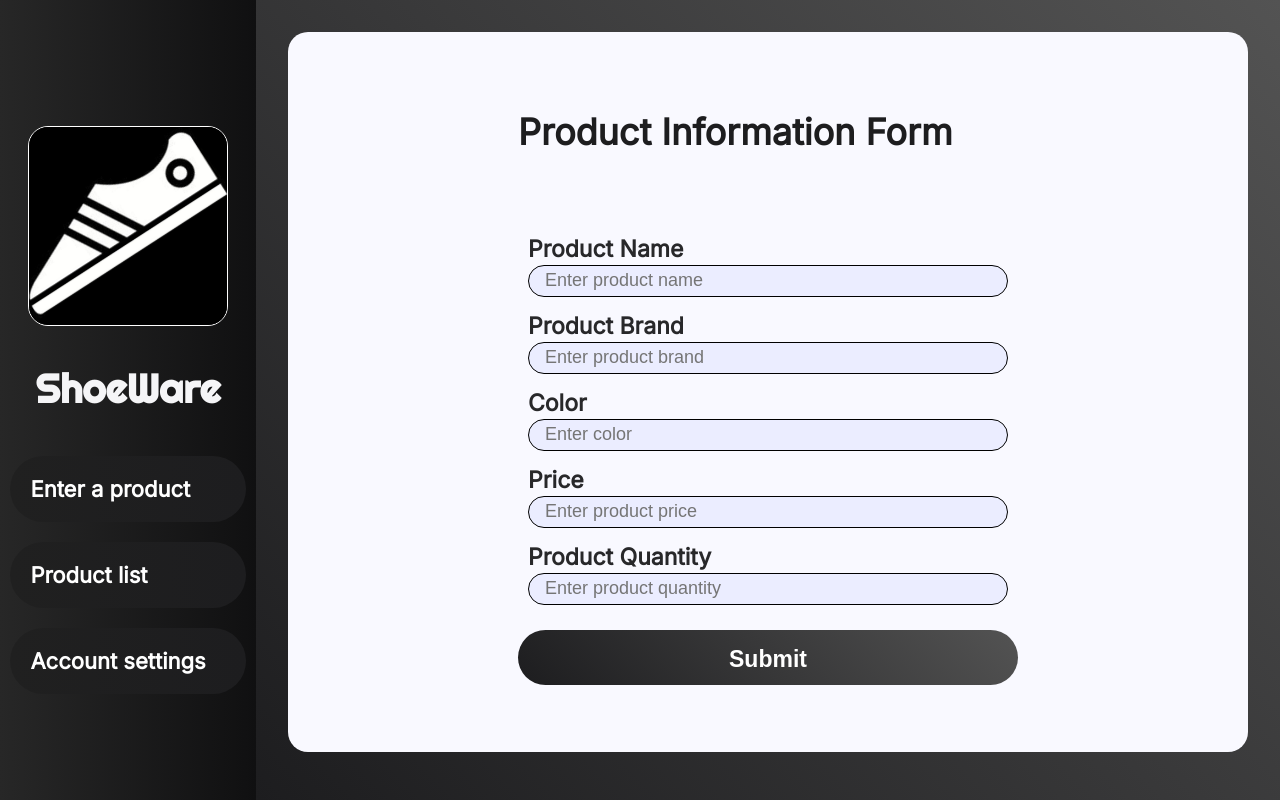
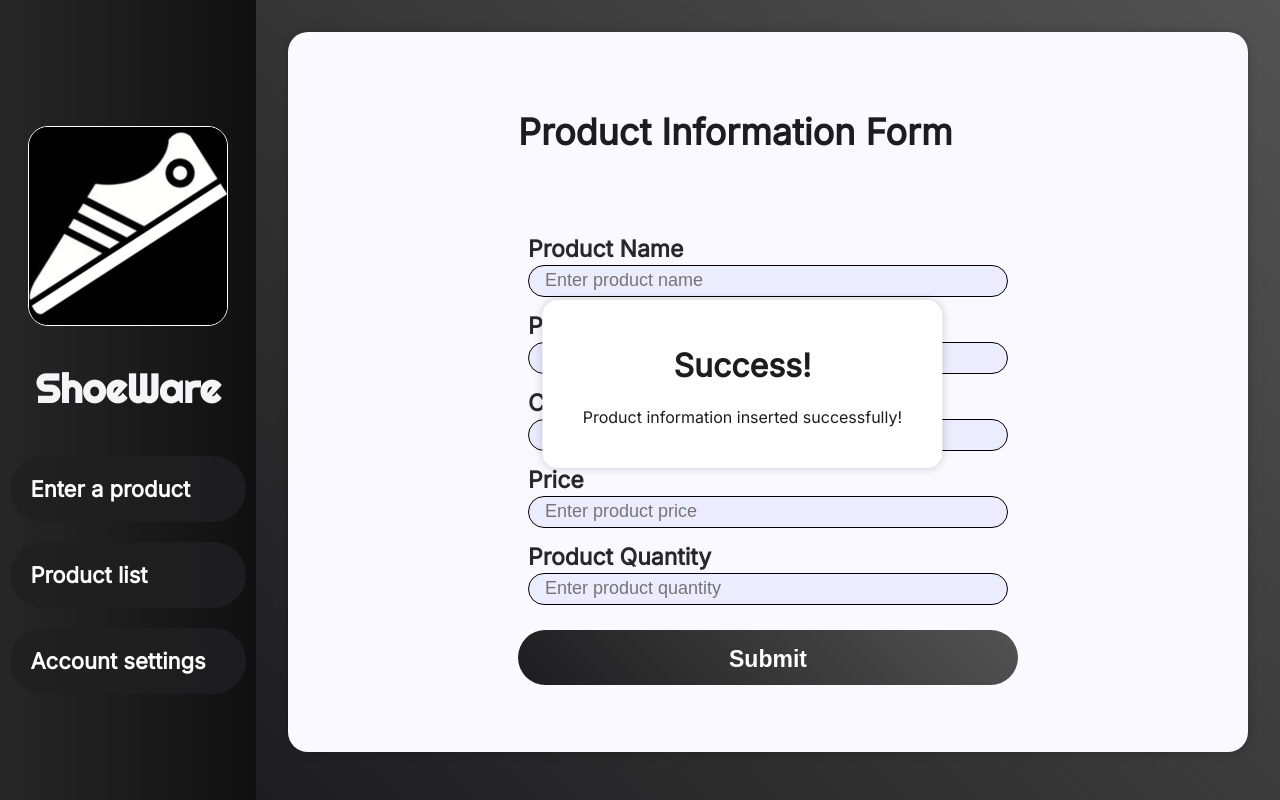
Before and after one commit to rafimps18/ShoeWare-PIMS, a PHP site: page /form.php in a window 1280 px wide. Run offline with PHP 8.4, Linux system fonts and the light colour scheme.

Commit message:
Added a pop-up that appears when information is successfully submitted. Also added functionaliy to databse.php's delete button and hover effect to the table rows.

```diff
--- a/css/style.css
+++ b/css/style.css
@@ -237,7 +237,7 @@ nav {
   height: 100%;
   width: 20%;
   position: fixed;
-  z-index: 1;
+  z-index: 2;
   background: linear-gradient(90deg, rgb(39, 39, 39), #101011);
   overflow-x: hidden;
   transition: all 0.3s ease-in-out;
@@ -313,6 +313,8 @@ h1.company-name-navbar {
   background-color: #f9f9ff;
   border-radius: 20px;
   min-height: calc(100vh - 80px);
+  z-index: 1;
+  box-shadow: 0 0 10px rgba(0, 0, 0, 0.2);
 }
 
 .form-header {
@@ -383,6 +385,22 @@ h1.company-name-navbar {
   flex-direction: column;
 }
 
+#popup {
+  position: fixed;
+  border-radius: 15px;
+  top: 48%;
+  left: 58%;
+  transform: translate(-50%, -50%);
+  padding: 25px 40px;
+  background-color: #ffffff;
+  box-shadow: 0 0 10px rgba(0, 0, 0, 0.2);
+  z-index: 2;
+}
+
+#popup h1 {
+  text-align: center;
+}
+
 /* database page styling */
 .table-header-and-search {
   display: flex;
@@ -416,12 +434,19 @@ h1.company-name-navbar {
   width: 100%;
 }
 
-#products td,
+#products td {
+  padding: 15px;
+}
+
+#products tr,
 #products th {
   text-align: center;
   border: 1px solid #e2e2e2;
-  padding: 15px;
   background-color: #f5f5f7;
+}
+
+#products tr:hover {
+  background-color: #cccccc;
 }
 
 #products th {
--- a/css/style.scss
+++ b/css/style.scss
@@ -280,7 +280,7 @@ nav {
   height: 100%;
   width: 20%;
   position: fixed;
-  z-index: 1;
+  z-index: 2;
   background: linear-gradient(90deg, rgb(39, 39, 39), #101011);
   overflow-x: hidden;
   transition: all 0.3s ease-in-out;
@@ -357,6 +357,8 @@ h1.company-name-navbar {
   background-color: #f9f9ff;
   border-radius: 20px;
   min-height: calc(100vh - 40px * 2);
+  z-index: 1;
+  box-shadow: 0 0 10px rgba(0, 0, 0, 0.2);
 }
 
 .form-header {
@@ -427,6 +429,22 @@ h1.company-name-navbar {
   flex-direction: column;
 }
 
+#popup {
+  position: fixed;
+  border-radius: 15px;
+  top: 48%;
+  left: 58%;
+  transform: translate(-50%, -50%);
+  padding: 25px 40px;
+  background-color: #ffffff;
+  box-shadow: 0 0 10px rgba(0, 0, 0, 0.2);
+  z-index: 2;
+}
+
+#popup h1{
+  text-align: center;
+}
+
 /* database page styling */
 
 .table-header-and-search {
@@ -461,12 +479,19 @@ h1.company-name-navbar {
   width: 100%;
 }
 
-#products td,
+#products td {
+  padding: 15px;
+}
+
+#products tr,
 #products th {
   text-align: center;
   border: 1px solid #e2e2e2;
-  padding: 15px;
   background-color: #f5f5f7;
+}
+
+#products tr:hover{
+  background-color: #cccccc;
 }
 
 #products th {
--- a/database.php
+++ b/database.php
@@ -63,8 +63,8 @@ include_once 'navbar.php';
                     <?php echo $row['pquantity'] ?>
                 </td>
                 <td>
-                    <a class="edit" href="edit-form.php?pid=<?php echo $row['pid']; ?>">Edit</a>
-                    <a class="delete" href="includes\delete-inc.php?pid=<?php echo $row['pid']; ?>">Delete</a>
+                    <a class="edit" href="include\database\edit-form.php?pid=<?php echo $row['pid']; ?>">Edit</a>
+                    <a class="delete" href="includes\database\delete-inc.php?pid=<?php echo $row['pid']; ?>">Delete</a>
                 </td>
             </tr>
             <?php
--- a/form.php
+++ b/form.php
@@ -20,32 +20,37 @@ require_once 'navbar.php';
 
 <body>
     <div class="content-container">
+    <div class="form-popup" id="popup">
+      <h1>Success!</h1>
+      <p>Product information inserted successfully!</p>
+    </div>
         <div class="form-container">
             <div class="form-header">
                 <h1 class="formh1">Product Information Form</h1>
+
             </div>
             <form class="product-information-form" action="form.php" method="post">
                 <div class="information-form-content">
                     <div class="pform-item">
                         <label class="pformLabel" for="pname">Product Name</label>
-                        <input class="pformInput" type="text" placeholder="Enter product name" name="pname">
+                        <input class="pformInput" type="text" placeholder="Enter product name" name="pname" required>
                     </div>
                     <div class="pform-item">
                         <label class="pformLabel" for="pbrand">Product Brand</label>
-                        <input class="pformInput" type="text" placeholder="Enter product brand" name="pbrand">
+                        <input class="pformInput" type="text" placeholder="Enter product brand" name="pbrand" required>
                     </div>
                     <div class="pform-item">
                         <label class="pformLabel" for="pcolor">Color</label>
-                        <input class="pformInput" type="text" placeholder="Enter color" name="pcolor">
+                        <input class="pformInput" type="text" placeholder="Enter color" name="pcolor" required>
                     </div>
                     <div class="pform-item">
                         <label class="pformLabel" for="price">Price</label>
-                        <input class="pformInput" type="number" placeholder="Enter product price" name="price">
+                        <input class="pformInput" type="number" placeholder="Enter product price" name="price" required>
 
                     </div>
                     <div class="pform-item">
                         <label class="pformLabel" for="pquantity">Product Quantity</label>
-                        <input class="pformInput" type="number" placeholder="Enter product quantity" name="pquantity">
+                        <input class="pformInput" type="number" placeholder="Enter product quantity" name="pquantity" required>
                     </div>
                     <button class="pformSubmit" type="submit" name="submit-btn">Submit</button>
                 </div>
```
Also changed, not shown: includes/database/delete-inc.php (added, +8 -0 lines), includes/database/edit-inc.php (added, +13 -0 lines), js/script.js (added, +9 -0 lines), 1 other file.
